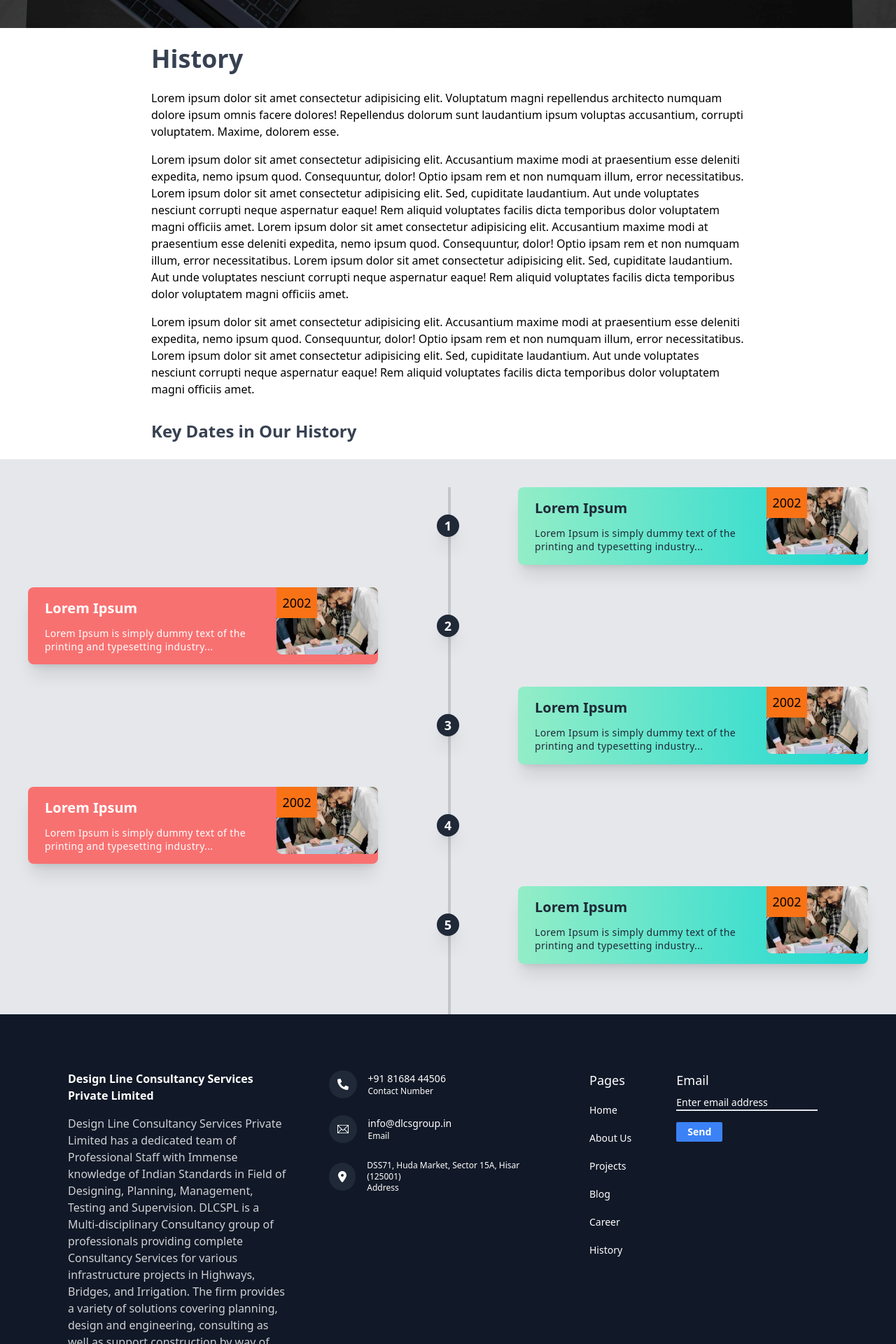
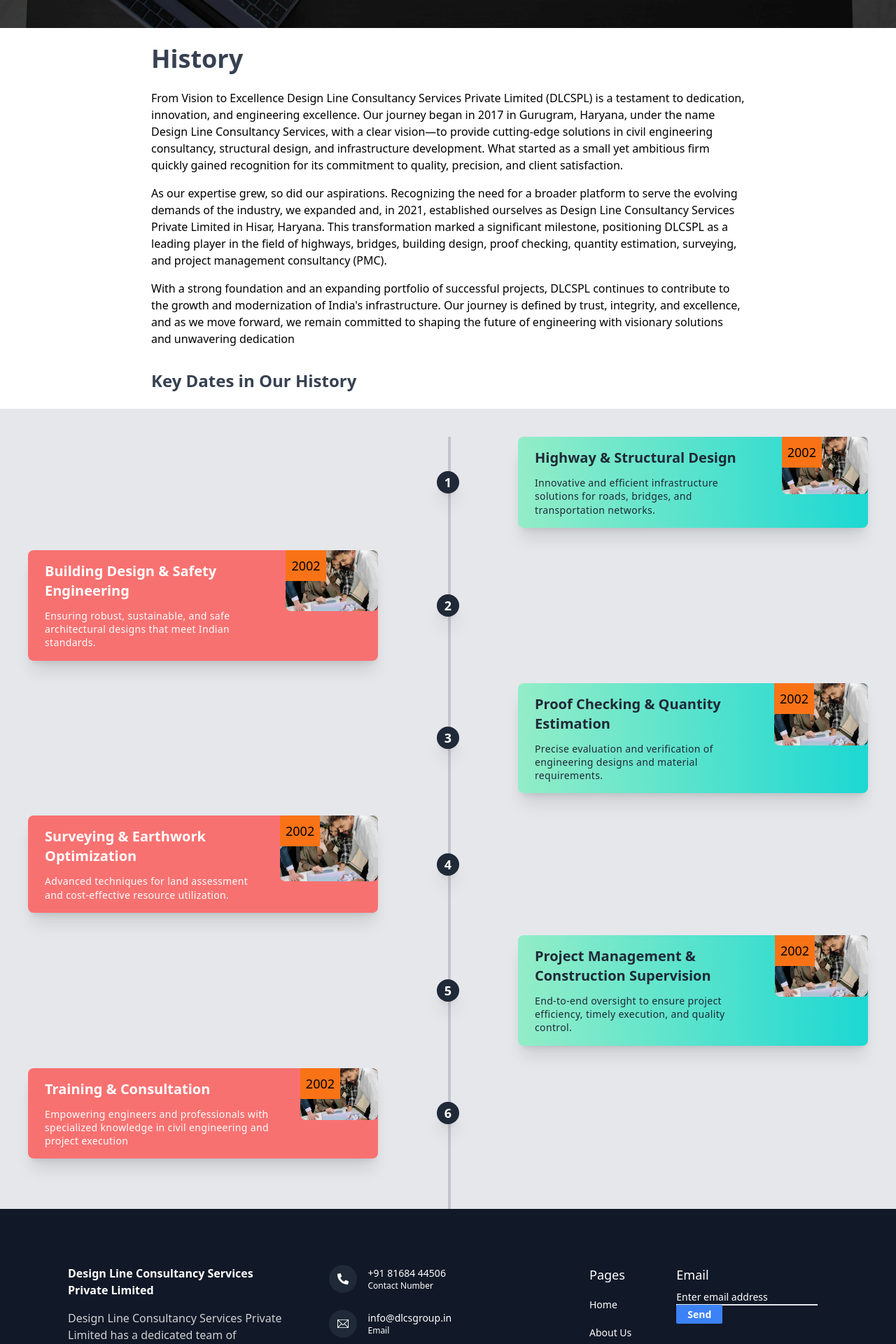
Before and after one commit to imverma09/designLine, a React (Create React App) app: page /history in a window 1280 px wide. Shown: the part 440-2360 px from the top of the page at 70% size. Built offline with nearby package versions, Linux system fonts and the light colour scheme.

Commit message:
fixed history page

```diff
--- a/src/components/Clients.jsx
+++ b/src/components/Clients.jsx
@@ -12,7 +12,7 @@ function Clients() {
           </h1>
         </div>
         <div className="w-full">
-          <div className="grid gap-3 grid-cols-4 p-4 justify-center">
+          <div className="grid gap-3 grid-cols-2 md:grid-cols-4 p-4 justify-center">
             {clientsData?.map((item, index) => (
               <div
                 key={index}
--- a/src/components/Footer.jsx
+++ b/src/components/Footer.jsx
@@ -1,4 +1,4 @@
-import React from "react";
+import React, { useState } from "react";
 import { footerData } from "./data/main";
 import { FaFacebook } from "react-icons/fa6";
 import { FaLinkedinIn } from "react-icons/fa";
@@ -8,12 +8,11 @@ import { FiYoutube } from "react-icons/fi";
 import { FaLocationDot } from "react-icons/fa6";
 import { TfiEmail } from "react-icons/tfi";
 import { FaPhoneAlt } from "react-icons/fa";
-import { Link } from "react-router-dom";
 import { navData } from "./data/main";
-import { useNavigate } from "react-router-dom";
-
-
+import { Link, useNavigate } from "react-router-dom";
+import { jobSection } from "./data/main";
 const Footer = () => {
+ const [email, setEmail]= useState('')
   const navigate = useNavigate();
   return (
     <div className="bg-gray-900 pt-10 sm:pt-20">
@@ -138,10 +137,11 @@ const Footer = () => {
             <input
               type="text"
               placeholder="Enter email address"
+              onChange={(e)=>{setEmail(e.target.value)}}
               className="bg-transparent border-b-2 text-white text-sm outline-none placeholder-white"
             />
           </div>
-          <button type="submit" className="px-4 py-1 hover:bg-blue-600 bg-blue-500 my-4 text-white rounded-sm text-sm font-semibold">Send</button>
+          <a href={`mailto:${jobSection.email}`}type="submit" className="px-4 py-1  hover:bg-blue-600 bg-blue-500 my-4 text-white rounded-sm text-sm font-semibold">Send</a>
         </div>
       </div>
     </div>
--- a/src/components/History.jsx
+++ b/src/components/History.jsx
@@ -5,8 +5,8 @@ function History() {
     {
       id: 1,
       position: "right",
-      title: "Lorem Ipsum",
-      description: "Lorem Ipsum is simply dummy text of the printing and typesetting industry...",
+      title: "Highway & Structural Design",
+      description: "Innovative and efficient infrastructure solutions for roads, bridges, and transportation networks.",
       color: "bgColor1",
       textColor: "text-gray-800",
       img : "/images/blog.jpg",
@@ -15,8 +15,8 @@ function History() {
     {
       id: 2,
       position: "left",
-      title: "Lorem Ipsum",
-      description: "Lorem Ipsum is simply dummy text of the printing and typesetting industry...",
+      title: "Building Design & Safety Engineering",
+      description: "Ensuring robust, sustainable, and safe architectural designs that meet Indian standards.",
       color: "bg-red-400",
       textColor: "text-white",
       img : "/images/blog.jpg",
@@ -25,8 +25,8 @@ function History() {
     {
       id: 3,
       position: "right",
-      title: "Lorem Ipsum",
-      description: "Lorem Ipsum is simply dummy text of the printing and typesetting industry...",
+      title: "Proof Checking & Quantity Estimation ",
+      description: "Precise evaluation and verification of engineering designs and material requirements.",
       color: "bgColor1",
       textColor: "text-gray-800",
       img : "/images/blog.jpg",
@@ -35,8 +35,8 @@ function History() {
     {
       id: 4,
       position: "left",
-      title: "Lorem Ipsum",
-      description: "Lorem Ipsum is simply dummy text of the printing and typesetting industry...",
+      title: "Surveying & Earthwork Optimization ",
+      description: "Advanced techniques for land assessment and cost-effective resource utilization.",
       color: "bg-red-400",
       textColor: "text-white",
       img : "/images/blog.jpg",
@@ -45,14 +45,24 @@ function History() {
     {
       id: 5,
       position: "right",
-      title: "Lorem Ipsum",
-      description: "Lorem Ipsum is simply dummy text of the printing and typesetting industry...",
+      title: "Project Management & Construction Supervision ",
+      description: "End-to-end oversight to ensure project efficiency, timely execution, and quality control.",
       color: "bgColor1",
       textColor: "text-gray-800",
       img : "/images/blog.jpg",
       date : 2002,
 
-    }
+    },
+    {
+      id: 6,
+      position: "left",
+      title: "Training & Consultation",
+      description: "Empowering engineers and professionals with specialized knowledge in civil engineering and project execution",
+      color: "bg-red-400",
+      textColor: "text-white",
+      img : "/images/blog.jpg",
+      date : 2002,
+    },
   ];
   return (
     <>
@@ -68,14 +78,15 @@ function History() {
       <div className="max-w-4xl mx-auto p-6">
                     <h1 className="text-4xl font-bold text-gray-700 mb-6">History</h1>
                     <p className="mb-4">
-                      Lorem ipsum dolor sit amet consectetur adipisicing elit. Voluptatum magni repellendus architecto numquam dolore ipsum omnis facere dolores! Repellendus dolorum sunt laudantium ipsum voluptas accusantium, corrupti voluptatem. Maxime, dolorem esse.
+                    From Vision to Excellence
+Design Line Consultancy Services Private Limited (DLCSPL) is a testament to dedication, innovation, and engineering excellence. Our journey began in 2017 in Gurugram, Haryana, under the name Design Line Consultancy Services, with a clear vision—to provide cutting-edge solutions in civil engineering consultancy, structural design, and infrastructure development. What started as a small yet ambitious firm quickly gained recognition for its commitment to quality, precision, and client satisfaction.
+
                     </p>
                     <p className="mb-4">
-                      Lorem ipsum dolor sit amet consectetur adipisicing elit. Accusantium maxime modi at praesentium esse deleniti expedita, nemo ipsum quod. Consequuntur, dolor! Optio ipsam rem et non numquam illum, error necessitatibus. Lorem ipsum dolor sit amet consectetur adipisicing elit. Sed, cupiditate laudantium. Aut unde voluptates nesciunt corrupti neque aspernatur eaque! Rem aliquid voluptates facilis dicta temporibus dolor voluptatem magni officiis amet.
-                      Lorem ipsum dolor sit amet consectetur adipisicing elit. Accusantium maxime modi at praesentium esse deleniti expedita, nemo ipsum quod. Consequuntur, dolor! Optio ipsam rem et non numquam illum, error necessitatibus. Lorem ipsum dolor sit amet consectetur adipisicing elit. Sed, cupiditate laudantium. Aut unde voluptates nesciunt corrupti neque aspernatur eaque! Rem aliquid voluptates facilis dicta temporibus dolor voluptatem magni officiis amet.
+                    As our expertise grew, so did our aspirations. Recognizing the need for a broader platform to serve the evolving demands of the industry, we expanded and, in 2021, established ourselves as Design Line Consultancy Services Private Limited in Hisar, Haryana. This transformation marked a significant milestone, positioning DLCSPL as a leading player in the field of highways, bridges, building design, proof checking, quantity estimation, surveying, and project management consultancy (PMC).
                     </p>
                     <p className="mb-4">
-                      Lorem ipsum dolor sit amet consectetur adipisicing elit. Accusantium maxime modi at praesentium esse deleniti expedita, nemo ipsum quod. Consequuntur, dolor! Optio ipsam rem et non numquam illum, error necessitatibus. Lorem ipsum dolor sit amet consectetur adipisicing elit. Sed, cupiditate laudantium. Aut unde voluptates nesciunt corrupti neque aspernatur eaque! Rem aliquid voluptates facilis dicta temporibus dolor voluptatem magni officiis amet.
+                    With a strong foundation and an expanding portfolio of successful projects, DLCSPL continues to contribute to the growth and modernization of India's infrastructure. Our journey is defined by trust, integrity, and excellence, and as we move forward, we remain committed to shaping the future of engineering with visionary solutions and unwavering dedication
                     </p>
                     <h2 className="text-2xl font-bold text-gray-700 mt-8">Key Dates in Our History</h2>
                 </div>
--- a/src/components/ProjectDetail.jsx
+++ b/src/components/ProjectDetail.jsx
@@ -110,7 +110,7 @@ const ProjectDetail = () => {
       </section>
 
       {/* Project Team */}
-      <section className="py-16 bg-gray-50 px-4 md:px-8">
+      {/* <section className="py-16 bg-gray-50 px-4 md:px-8">
         <div className="max-w-6xl mx-auto">
           <h2 className="text-3xl font-bold text-center mb-8">
             Project Leadership
@@ -134,7 +134,7 @@ const ProjectDetail = () => {
             ))}
           </div>
         </div>
-      </section>
+      </section> */}
       <Footer/>
     </div>
   );
--- a/src/components/data/main.js
+++ b/src/components/data/main.js
@@ -195,18 +195,18 @@ export const SvgIcon4 = ({
 export const projectData = [
   {
     image: "/images/project1.png",
-    heading: `SDE , Provici, Sub. Division, No. II, PWD B&R Br. Bahadurgarh`,
+    heading: ` PWD B&R Br. Bahadurgarh`,
     description: `Construction of Northern Bypass of Bahadurgarh town on the banks of West Jua Drain from Kharkhoda Assaudha Road to Nahra Bahadurgarh Road- 18 KM`,
   },
   {
     image: "/images/project2.png",
-    heading: "SDE , Prov. Sub Div. , PWD B&R br. adampur ",
+    heading: " PWD B&R Br. Adampur ",
     description:
       "provding post-facto sanction for carrying out the work of online submission of  forest case for 4-lanning of Agroha to Adampur road (SH-10) from RD 106.830 to 107.330 in  Hisar Distt (rd 47094).",
   },
   {
     image: "/images/project3.png",
-    heading: "SDE , Provici, Sub. Division, No. 9, PWD B&R Br. Rohtak",
+    heading: " PWD B&R Br. Rohtak",
     description:
       "Quotation for consultancy services for the preparation  of detailed  project  report of consutruction of 7.0 M wide road along eleveted railway track from sector 6  to railway station  in Rohtak. ",
   },
```
Also changed, not shown: src/components/About.jsx (+5 -5 lines).
